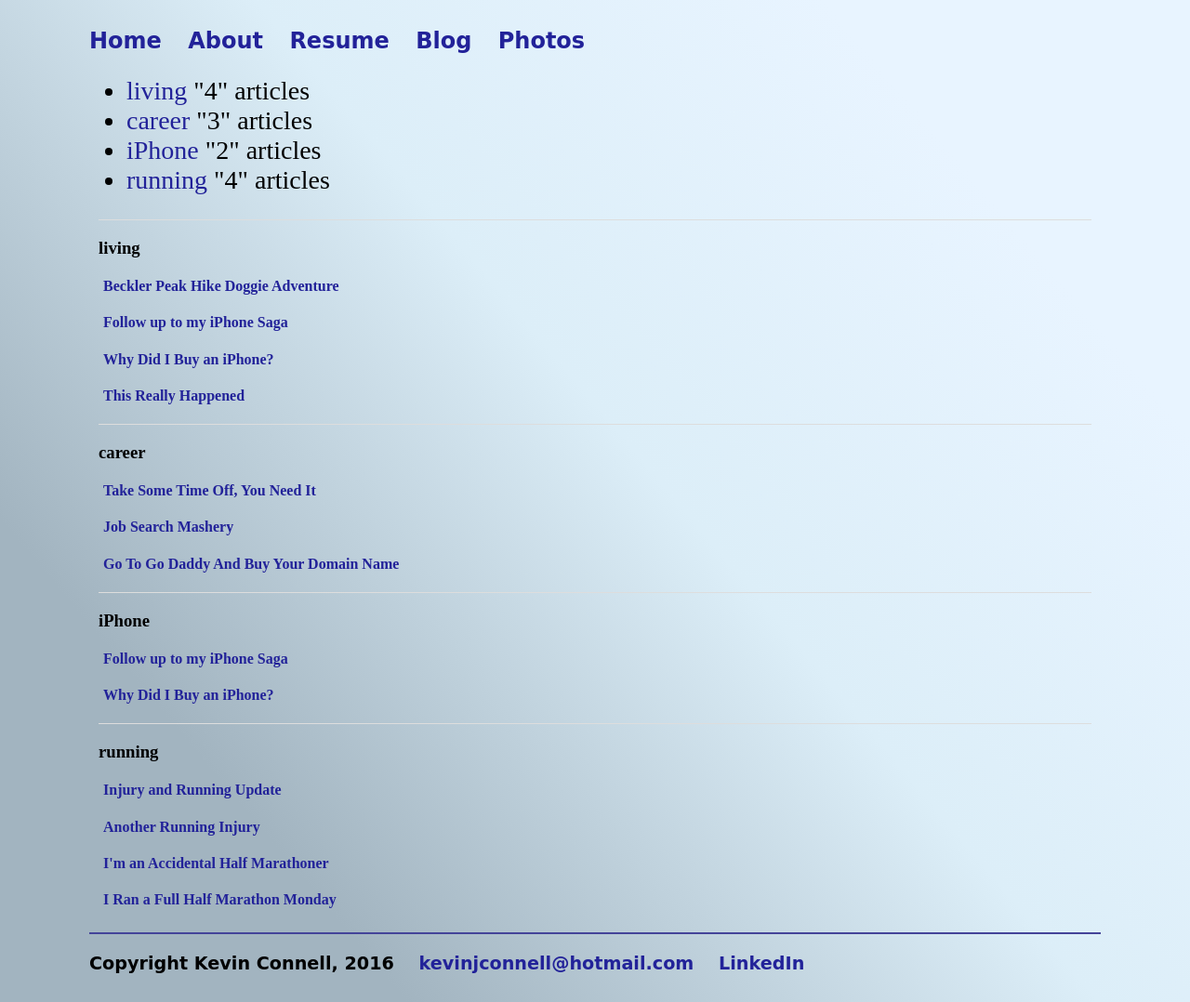
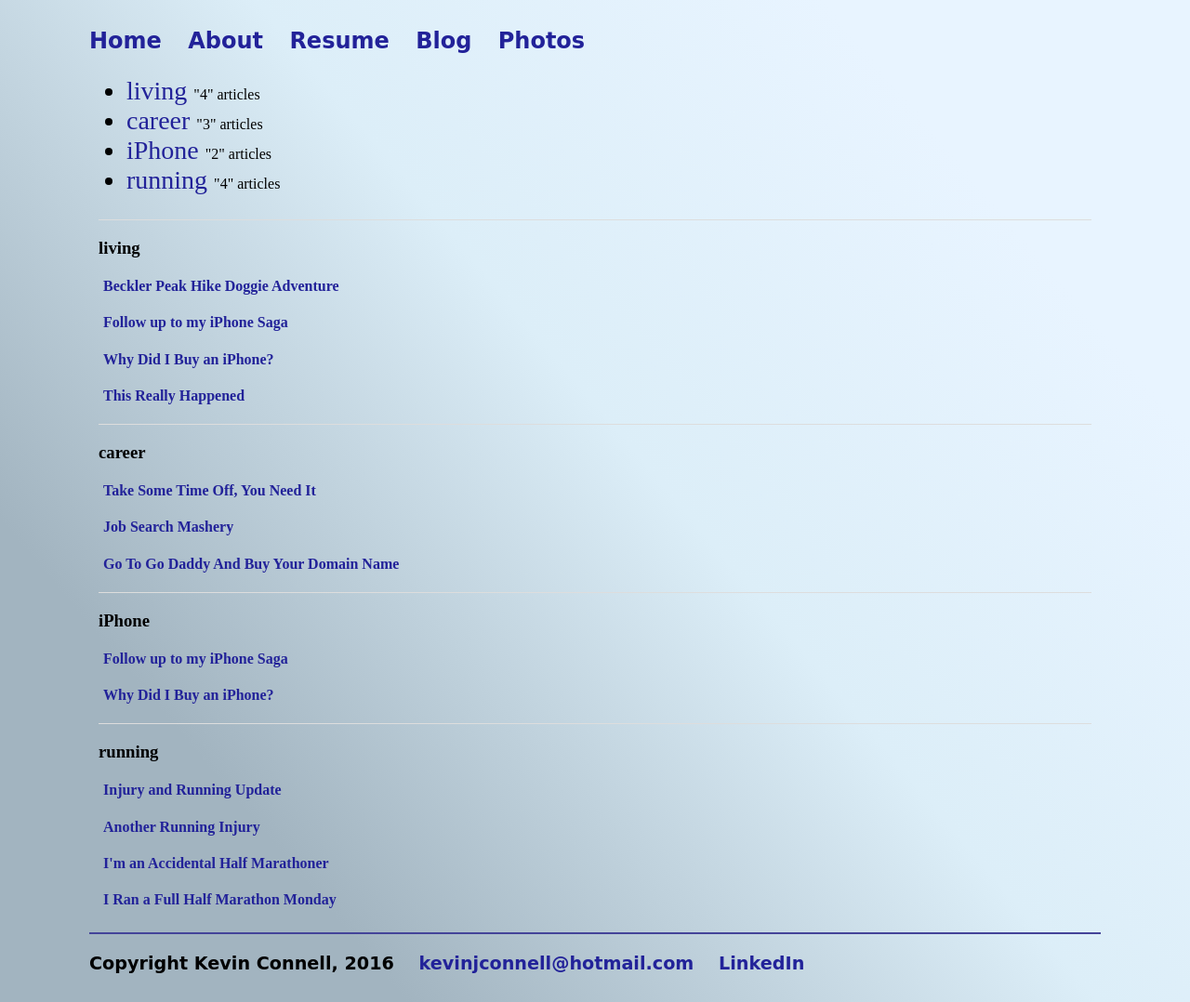
Before and after one commit to mo4dawg/mo4dawg.github.io, a Jekyll site: the page built from tags.html, in a window 1280 px wide. Shown: the whole page at 93% size. Built offline with Jekyll 4.4.1, drawn with Linux system fonts in a browser that asks for light colours.

Commit message:
Update tags.html

```diff
--- a/tags.html
+++ b/tags.html
@@ -9,7 +9,7 @@ permalink: /tags/
     <a href="#{{ tag | first | slugize }}">
       {{ tag | first }}
     </a>
-    <font size = "small"> "{{ tag | last | size }}" articles </font>
+    <font size = "3"> "{{ tag | last | size }}" articles </font>
   </li>
 {% endfor %}
 </ul>
```
